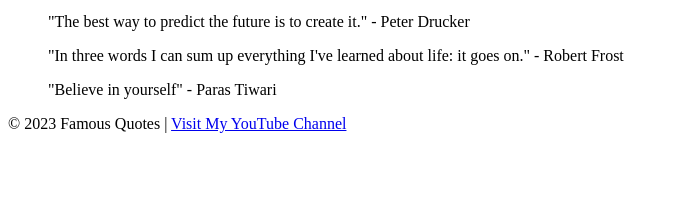
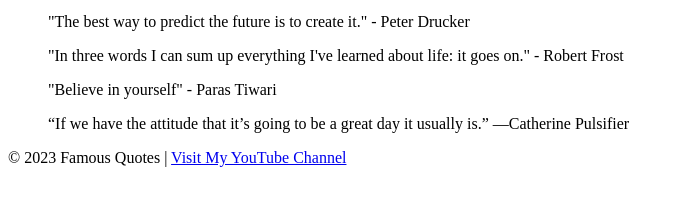
Before and after one commit to parastiwariji/famous-quotes-website, a plain HTML site: page index.html in a window 1280 px wide. Shown: the part 101-306 px from the top of the page, without its empty margins (0-684 px from the left). Drawn offline with Linux system fonts and the light colour scheme.

Commit message:
Update index.html
added a new blockquote

```diff
--- a/index.html
+++ b/index.html
@@ -28,6 +28,9 @@
         <blockquote>
             "Believe in yourself" - Paras Tiwari
         </blockquote>
+                <blockquote>
+          “If we have the attitude that it’s going to be a great day it usually is.” —Catherine Pulsifier
+        </blockquote>
 
         <!-- Add more quotes as needed -->
 
```
